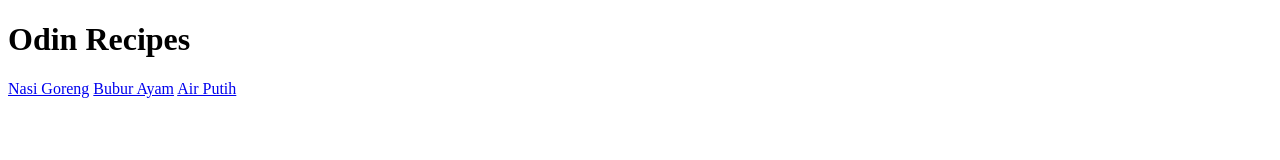
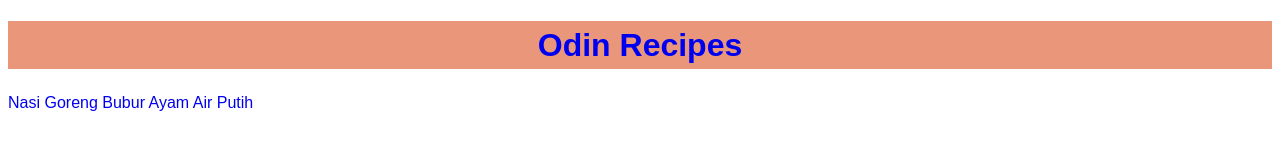
Before and after one commit to rezha4/odin-recipes, a plain HTML site: page index.html in a window 1280 px wide. Drawn offline with Linux system fonts and the light colour scheme.

Commit message:
Adding some css
adding static/static.css, also adding clickable title on all pages to link to /

```diff
--- a/index.html
+++ b/index.html
@@ -4,9 +4,10 @@
     <meta charset="UTF-8">
     <meta name="viewport" content="width=device-width, initial-scale=1.0">
     <title>Odin Recipes</title>
+    <link rel="stylesheet" href="./static/static.css">
 </head>
 <body>
-    <h1>Odin Recipes</h1>
+    <h1 class="title_page"><a href="/">Odin Recipes</a></h1>
     <a href="./recipes/nasi_goreng.html" rel="noopener noreferrer">Nasi Goreng</a>
     <a href="./recipes/bubur_ayam.html" rel="noopener noreferrer">Bubur Ayam</a>
     <a href="./recipes/air_putih.html" rel="noopener noreferrer">Air Putih</a>
--- /dev/null
+++ b/static/static.css
@@ -0,0 +1,13 @@
+* {
+    line-height: 1.5;
+    font-family: Arial, sans-serif;
+}
+
+.title_page {
+    text-align: center;
+    background-color: darksalmon;
+}
+
+.title_page, a {
+    text-decoration: none;
+}
```
Also changed, not shown: recipes/air_putih.html (+2 -0 lines), recipes/bubur_ayam.html (+2 -0 lines), recipes/nasi_goreng.html (+2 -0 lines).
